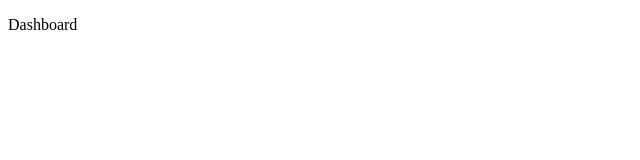
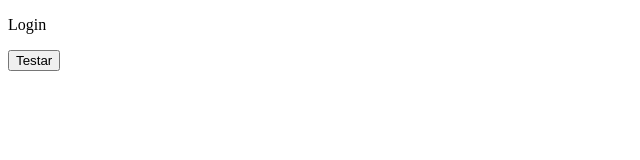
Before and after one commit to icaropegoraro/curso_react_youtube, a React (Create React App) app: page /login in a window 1280 px wide. Before the commit this address led to /pagina-inicial. Shown: the top 160 px of the page, without its empty margins (0-640 px from the left). Built offline with nearby package versions, Linux system fonts and the light colour scheme.

Commit message:
Aprendendo a navegar entre rotas (usando useNavigate() ou <Link>)

```diff
--- a/src/pages/dashboard/Dashboard.tsx
+++ b/src/pages/dashboard/Dashboard.tsx
@@ -1,5 +1,11 @@
+import { Link } from 'react-router-dom';
+
 export const Dashboard = () => {
     return (
-        <p> Dashboard </p>
+        <div>
+            <p>Dashboard</p>
+            <Link to={'/login'}>Anderson</Link>
+        </div>
+
     )
 }
--- a/src/pages/index.ts
+++ b/src/pages/index.ts
@@ -1 +1,2 @@
 export * from './dashboard/Dashboard';
+export * from './login/Login';
--- /dev/null
+++ b/src/pages/login/Login.tsx
@@ -0,0 +1,14 @@
+import { useNavigate } from "react-router-dom"
+
+export const Login = () => {
+    const navigate = useNavigate()
+    const handleClick = () => {
+        navigate('/pagina-inicial')
+    }
+    return (
+        <div>
+            <p>Login</p>
+            <button onClick={handleClick}>Testar</button>
+        </div>
+    )
+}
--- a/src/routes/index.tsx
+++ b/src/routes/index.tsx
@@ -1,5 +1,5 @@
 import { Routes, Route, Navigate } from "react-router-dom";
-import { Dashboard } from "../pages";
+import { Dashboard, Login } from "../pages";
 
 function AppRoutes() {
   return (
@@ -10,8 +10,13 @@ function AppRoutes() {
       />
 
       <Route
+        path="/login"
+        element={<Login/>}
+      />
+
+      <Route
         path="*"
-        element={<Navigate to="/pagina-inicial" />}
+        element={<Navigate to='/pagina-inicial'/>}
       />
     </Routes>
   );
```
